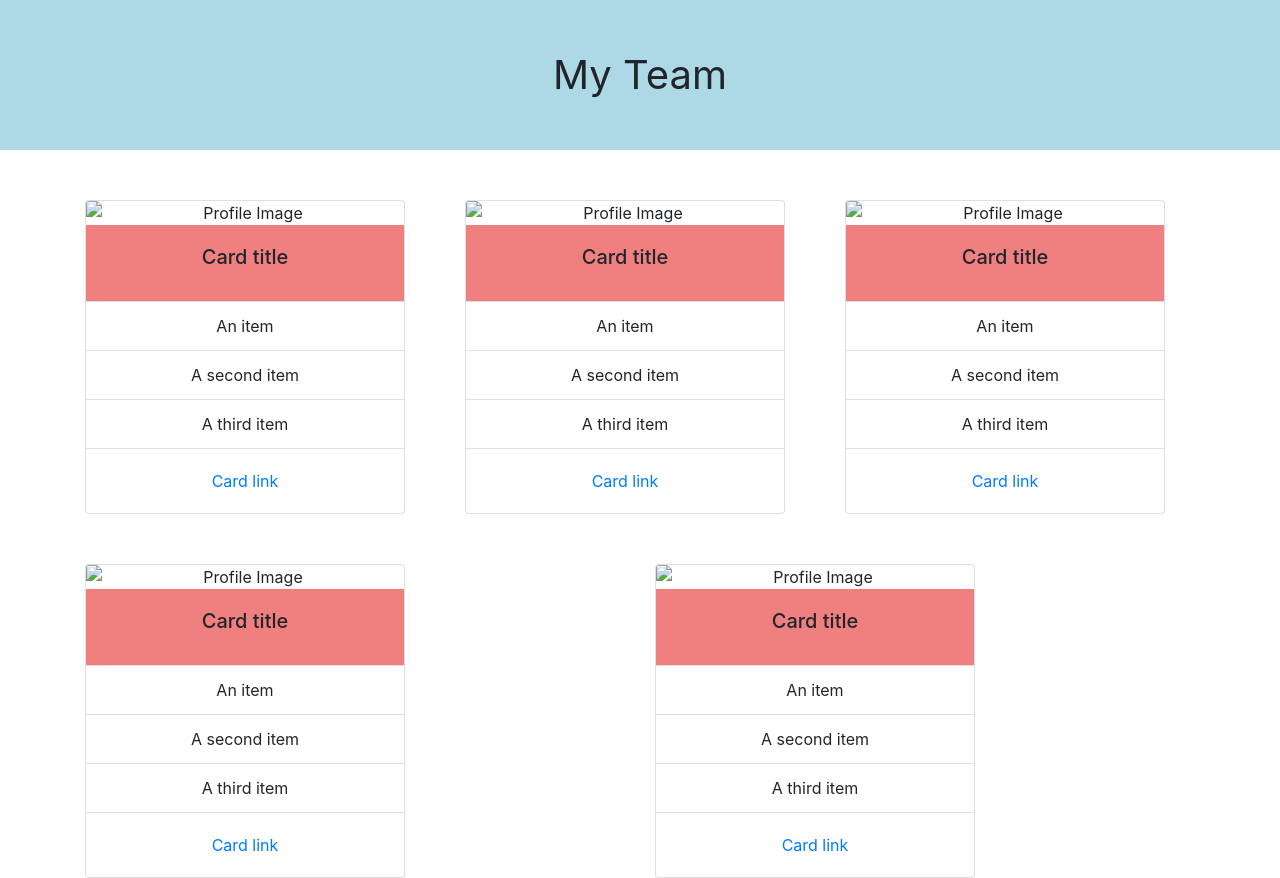
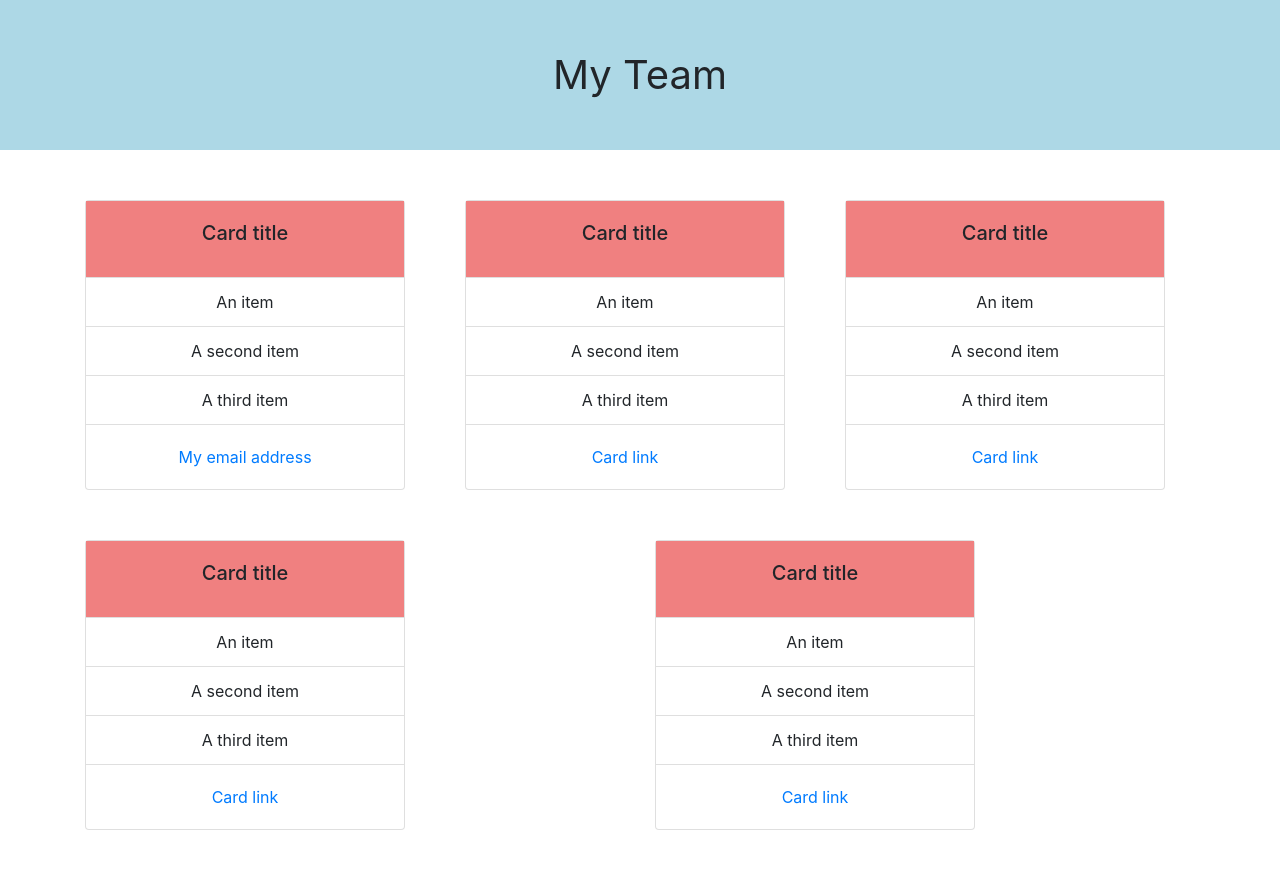
Before and after one commit to priscillaluong/profile-generator-nodejs-oop, a website: page src/index.html in a window 1280 px wide. After the commit the page ends 830 px from the top, so only its background shows below. Drawn offline with nearby package versions, Linux system fonts and the light colour scheme.

```diff
--- a/package.json
+++ b/package.json
@@ -3,6 +3,7 @@
   "version": "1.0.0",
   "description": "",
   "main": "index.js",
+  "start": "node index.js",
   "directories": {
     "lib": "lib",
     "test": "tests"
--- a/src/index.html
+++ b/src/index.html
@@ -13,7 +13,21 @@
         <div class="row justify-content-evenly">
           <div class="col">
             <div class="card employee-card" style="width: 20rem;">
-                <img src="#" class="card-img-top" alt="Profile Image">
+                <div class="card-body name-bg">
+                  <h5 class="card-title">Card title</h5>
+                </div>
+                <ul class="list-group list-group-flush">
+                  <li class="list-group-item">An item</li>
+                  <li class="list-group-item">A second item</li>
+                  <li class="list-group-item">A third item</li>
+                </ul>
+                <div class="card-body">
+                  <a href="mailto:p-luong@live.co.uk" class="card-link">My email address</a>
+                </div>
+              </div>
+          </div>
+          <div class="col">
+            <div class="card employee-card" style="width: 20rem;">
                 <div class="card-body name-bg">
                   <h5 class="card-title">Card title</h5>
                 </div>
@@ -29,7 +43,6 @@
           </div>
           <div class="col">
             <div class="card employee-card" style="width: 20rem;">
-                <img src="#" class="card-img-top" alt="Profile Image">
                 <div class="card-body name-bg">
                   <h5 class="card-title">Card title</h5>
                 </div>
@@ -45,7 +58,6 @@
           </div>
           <div class="col">
             <div class="card employee-card" style="width: 20rem;">
-                <img src="#" class="card-img-top" alt="Profile Image">
                 <div class="card-body name-bg">
                   <h5 class="card-title">Card title</h5>
                 </div>
@@ -61,23 +73,6 @@
           </div>
           <div class="col">
             <div class="card employee-card" style="width: 20rem;">
-                <img src="#" class="card-img-top" alt="Profile Image">
-                <div class="card-body name-bg">
-                  <h5 class="card-title">Card title</h5>
-                </div>
-                <ul class="list-group list-group-flush">
-                  <li class="list-group-item">An item</li>
-                  <li class="list-group-item">A second item</li>
-                  <li class="list-group-item">A third item</li>
-                </ul>
-                <div class="card-body">
-                  <a href="#" class="card-link">Card link</a>
-                </div>
-              </div>
-          </div>
-          <div class="col">
-            <div class="card employee-card" style="width: 20rem;">
-                <img src="#" class="card-img-top" alt="Profile Image">
                 <div class="card-body name-bg">
                   <h5 class="card-title">Card title</h5>
                 </div>
```
Also changed, not shown: dist/generateHTML.js, dist/index.html.
